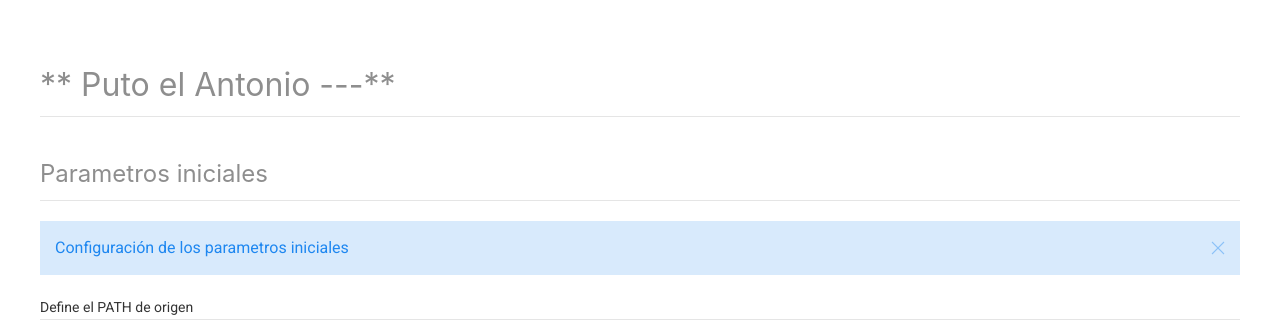
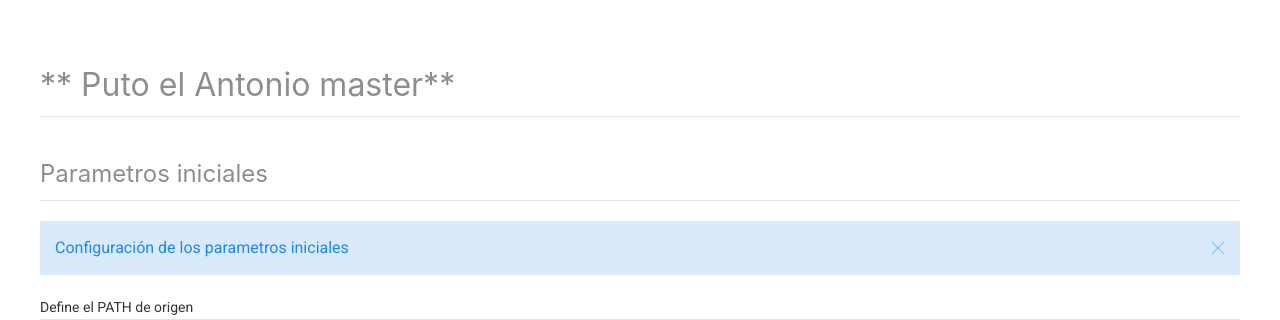
Before and after one commit to islas333/deploy_tito_tools, a PHP site: page /prueba.php in a window 1280 px wide. Shown: the top 320 px of the page. Run offline with PHP 8.4, Linux system fonts and the light colour scheme; some libraries are stand-ins or nearby versions.

Commit message:
Prueba master deploy 1

```diff
--- a/prueba.php
+++ b/prueba.php
@@ -41,7 +41,7 @@
 	<div class="uk-container deploy-home">
 
 		<br>
-		<h2 class="uk-heading-divider">** Puto el Antonio ---**</h2>
+		<h2 class="uk-heading-divider">** Puto el Antonio master**</h2>
 
 		<h3 class="uk-heading-divider">Parametros iniciales</h3>
 		<div class="uk-alert-primary" uk-alert>
```
